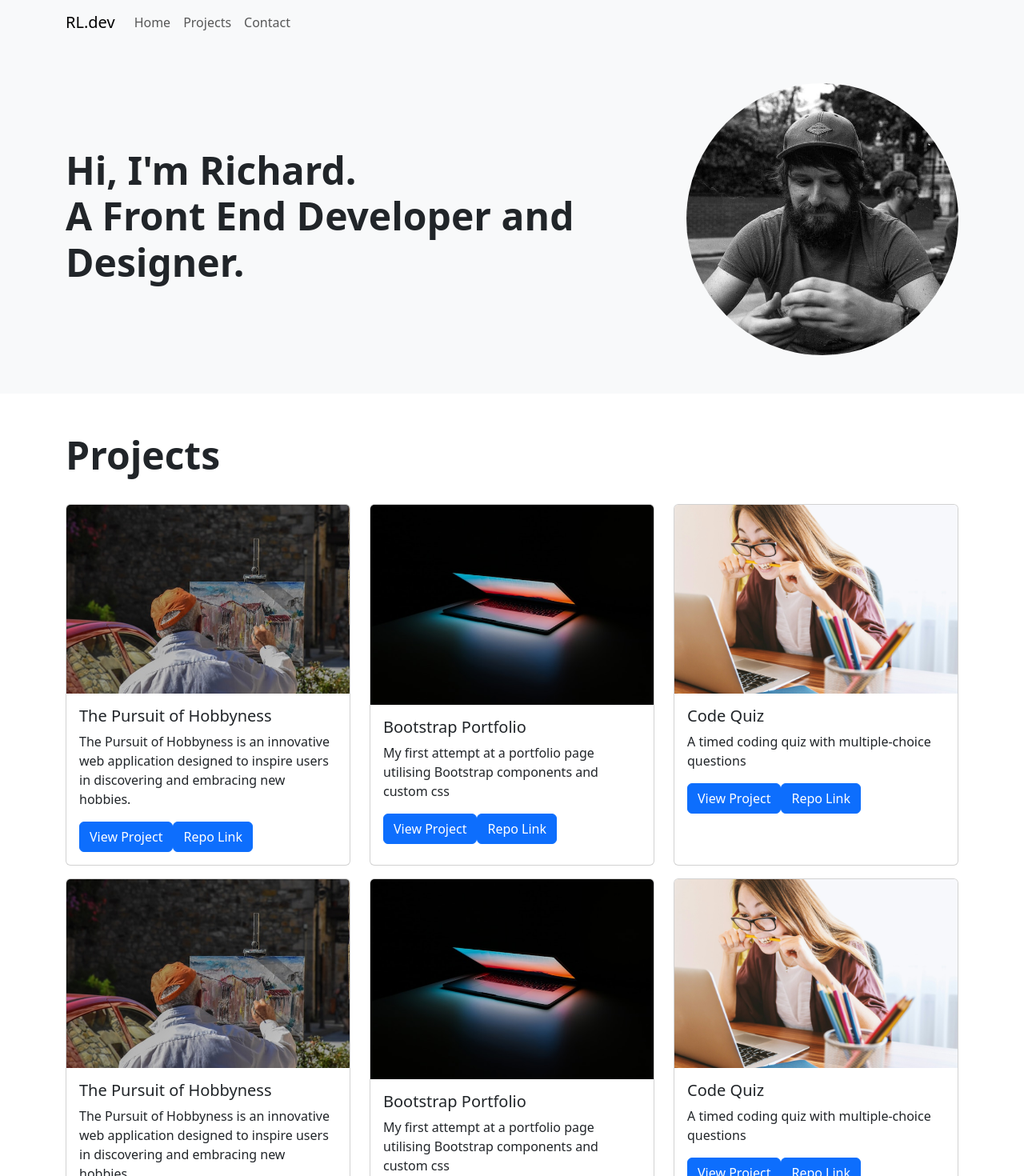
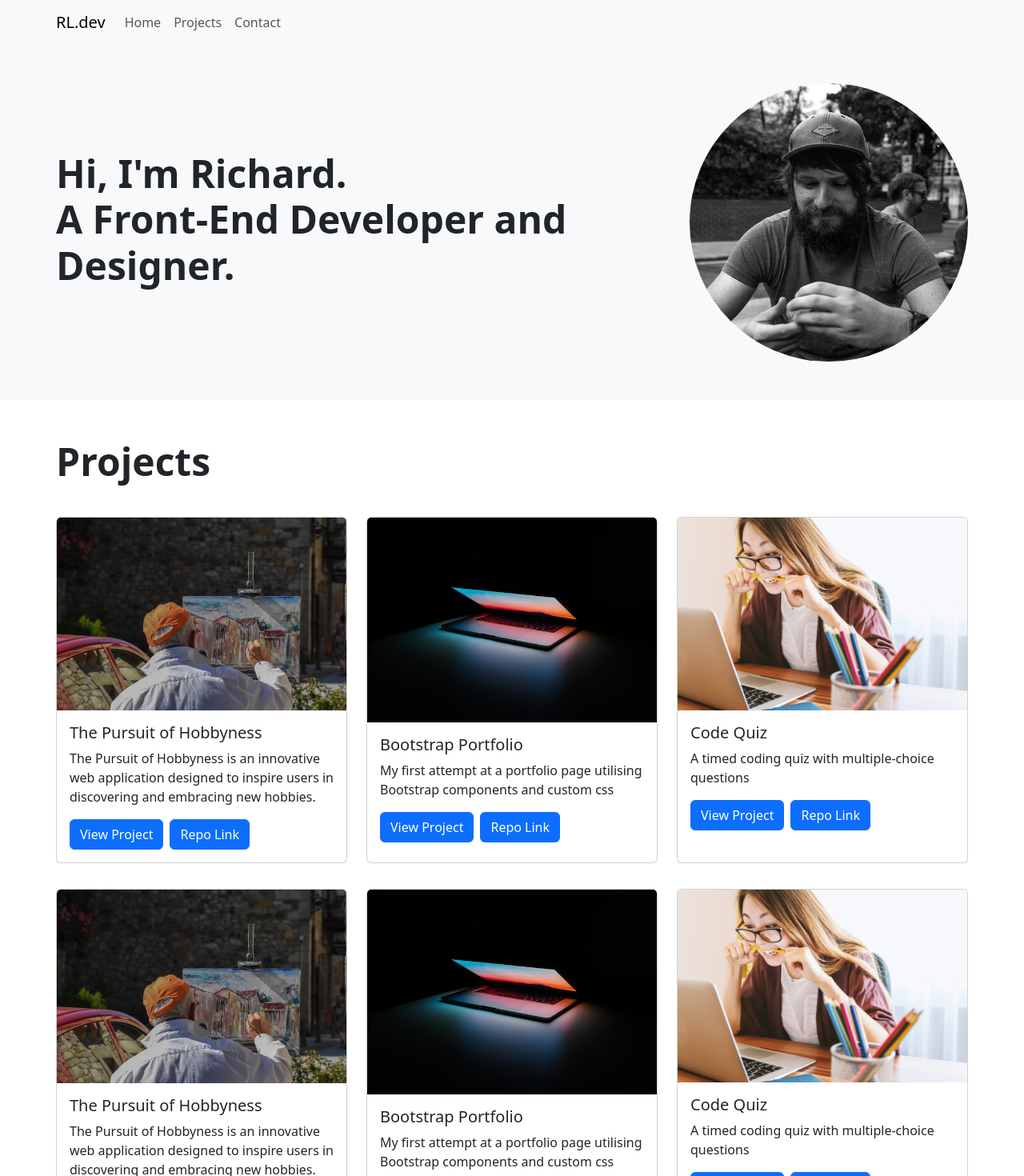
Before and after one commit to RichLlew182/react-portfolio, a React (Vite) app: page /#/project-gallery in a window 1280 px wide. Shown: the top 1470 px of the page at 80% size. Built offline with nearby package versions, Linux system fonts and the light colour scheme.

Commit message:
updated the homepage bio info and amended some bootstrap classes

```diff
--- a/src/components/Contact.jsx
+++ b/src/components/Contact.jsx
@@ -10,7 +10,7 @@ function Contact() {
   }
   return (
     <>
-      <section className="container py-5">
+      <section className="container py-5 px-0">
         <h2 className="mb-4 display-5 fw-bold">Contact</h2>
         <Form>
           <Form.Group className="mb-3" controlId="name">
--- a/src/components/Header.jsx
+++ b/src/components/Header.jsx
@@ -8,7 +8,7 @@ function Header() {
     <>
       <header>
         <Navbar sticky="top" collapseOnSelect expand="lg" className="bg-body-tertiary">
-          <Container>
+          <Container className="px-0">
             <Navbar.Brand href="/">RL.dev</Navbar.Brand>
             <Navbar.Toggle aria-controls="responsive-navbar-nav" />
             <Navbar.Collapse id="responsive-navbar-nav">
--- a/src/components/Home.jsx
+++ b/src/components/Home.jsx
@@ -1,18 +1,16 @@
 function Home() {
   return (
     <>
-      <section className="container py-5">
+      <section className="container py-5 px-0">
         <h2 className="mb-4 display-5 fw-bold">About</h2>
 
         <div className="mb-4">
-          <p>I&apos;m Richard, a Front End Developer and designer living and working in
-            London.</p>
+          <p>My name is Richard, and I am a skilled Front-End Developer and designer based in the vibrant city of London. With a rich background spanning several years in the design industry, I am now eagerly seeking fresh challenges and exciting opportunities to leverage my expertise as a Front-End Developer.</p>
           <p>
-            After several years in the design industry I am now looking for new challenges and opportunities as a
-            Developer, so I have created this website to demonstrate some of my work.
+            Whether you're a prospective collaborator, a fellow enthusiast in the tech community, or simply curious to learn more about my journey, I invite you to explore my work and discover the innovative solutions I bring to the table.
           </p>
           <p>
-            If you would like to learn more, please check out some of my recent projects, or feel free to get in touch.
+            If you have any inquiries, project proposals, or just want to connect, don't hesitate to reach out. I'm always eager to engage in meaningful conversations and explore potential collaborations. Let's create something remarkable together.
           </p>
         </div>
         <div className="btn-toolbar">
--- a/src/components/Jumbotron.jsx
+++ b/src/components/Jumbotron.jsx
@@ -2,10 +2,10 @@ function Jumbotron() {
   return (
     <>
       <section className="bg-light">
-        <div className="container py-5">
+        <div className="container py-5 px-0">
           <div className="row gx-5 d-flex flex-wrap align-items-center flex-column-reverse flex-lg-row">
             <div className="col-sm-12 col-lg-8 py-4  py-lg-0 d-flex justify-content-start">
-              <h1 className="display-5 fw-bold"><span className="d-block">Hi, I&apos;m Richard. </span><span className="d-block">A Front End Developer and Designer.</span></h1>
+              <h1 className="display-5 fw-bold"><span className="d-block">Hi, I&apos;m Richard. </span><span className="d-block">A Front-End Developer and Designer.</span></h1>
 
             </div>
 
--- a/src/components/Project-Gallery.jsx
+++ b/src/components/Project-Gallery.jsx
@@ -4,7 +4,7 @@ import projectList from '../project-list.json'
 function ProjectGallery() {
   return (
     <>
-      <div className="container py-5">
+      <div className="container py-5 px-0">
         <h2 className="mb-4 display-5 fw-bold">Projects</h2>
         <div className="row">
           {
--- a/src/components/Project.jsx
+++ b/src/components/Project.jsx
@@ -4,7 +4,7 @@ import Card from 'react-bootstrap/Card';
 // eslint-disable-next-line react/prop-types
 function Project({ title, image, description, deployedURL, repoLink }) {
   return (
-    <div className='col-md-6 col-lg-4 my-2'>
+    <div className='col-md-6 col-lg-4 my-3'>
       <Card className="h-100">
         <Card.Img variant="top" src={image} />
         <Card.Body>
@@ -12,7 +12,7 @@ function Project({ title, image, description, deployedURL, repoLink }) {
           <Card.Text>
             {description}
           </Card.Text>
-          <Button href={deployedURL} target="_blank" variant="primary">View Project</Button>
+          <Button href={deployedURL} target="_blank" className="me-2" variant="primary">View Project</Button>
           <Button href={repoLink} target="_blank" variant="primary">Repo Link</Button>
         </Card.Body>
       </Card>
```
